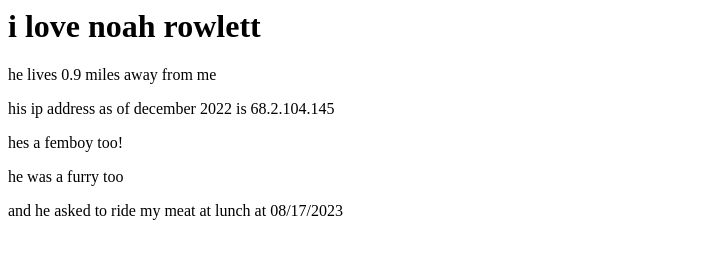
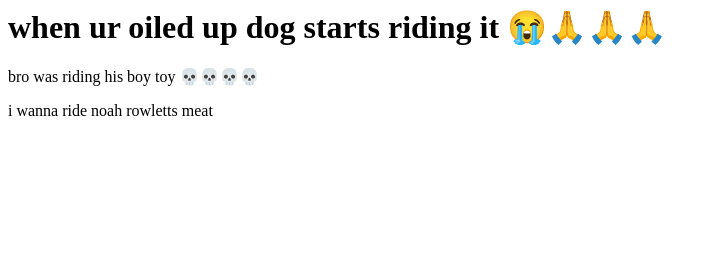
Before and after one commit to adamShitley/adamshitley.github.io, a plain HTML site: page index.html in a window 1280 px wide. Shown: the whole page, without its empty margins (0-717 px from the left). Drawn offline with Linux system fonts and the light colour scheme.

Commit message:
Update index.html

```diff
--- a/index.html
+++ b/index.html
@@ -1,6 +1,3 @@
-<h1>i love noah rowlett</h1>
-<p>he lives 0.9 miles away from me</p>
-<p>his ip address as of december 2022 is 68.2.104.145</p>
-<p>hes a femboy too!</p>
-<p>he was a furry too</p>
-<p>and he asked to ride my meat at lunch at 08/17/2023</p>
+<h1>when ur oiled up dog starts riding it 😭🙏🙏🙏</h1>
+<p>bro was riding his boy toy 💀💀💀💀</p>
+<p>i wanna ride noah rowletts meat</p>
```
